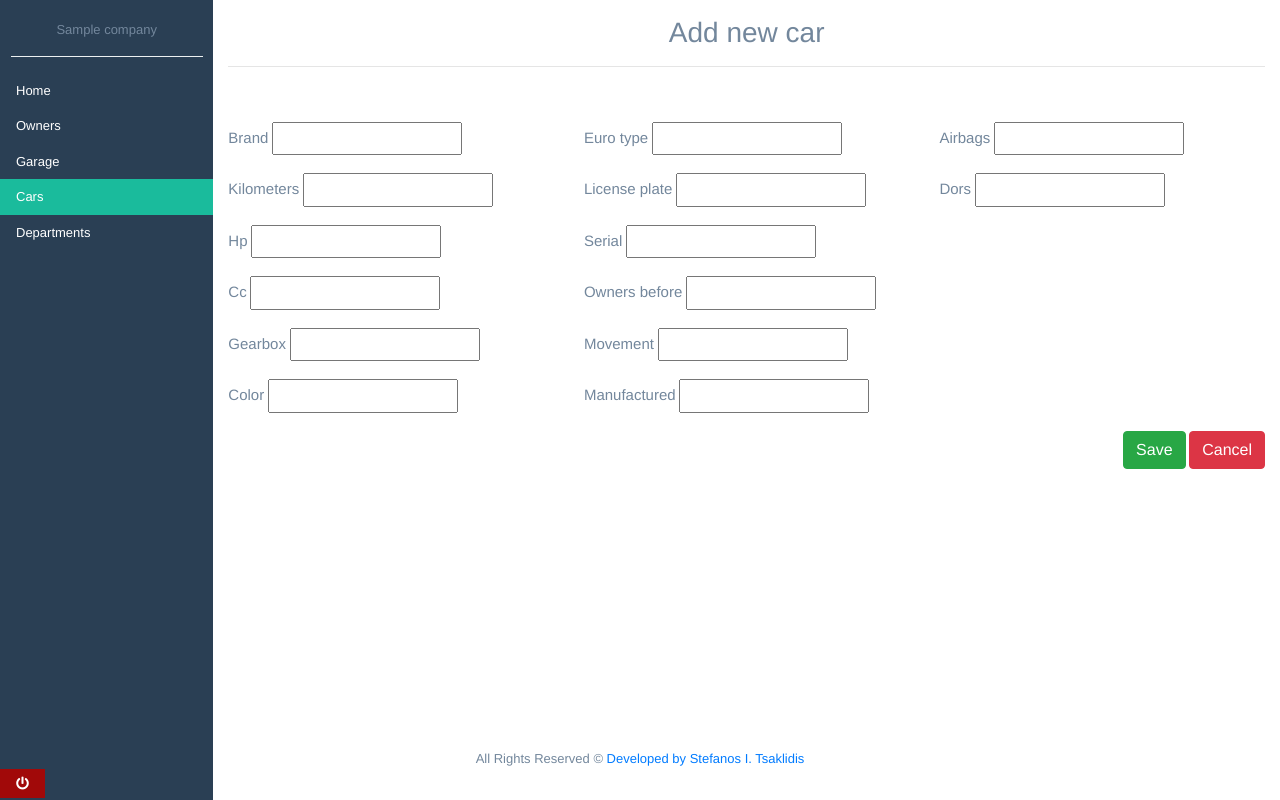
After one commit to tsaklidis/car-service-monitor, a Python web app: template csm/templates/jinja2/panel/car_new.html in a window 1280 px wide. The commit adds this page. Run offline with Jinja, Linux system fonts and the light colour scheme; the template is opened without the code that fills it: most values are stand-ins (such as "Sample title", 1, 10 or a date in 2020); form fields are guessed from the names that the template uses; some libraries are stand-ins or nearby versions.

Commit message:
New car form + Allow no owners to car

```diff
--- a/csm/cars/models.py
+++ b/csm/cars/models.py
@@ -16,7 +16,8 @@ GEARS = (
 class Car(models.Model):
     company = models.ForeignKey('companies.Company')
 
-    owner = models.ForeignKey('users.Owner', related_name='owner')
+    owner = models.ForeignKey(
+        'users.Owner', related_name='owner', blank=True, null=True)
 
     brand = models.CharField(max_length=255, blank=False,
                              verbose_name=_(u'Car Brand'), help_text='eg:Fiat')
--- a/csm/panel/urls.py
+++ b/csm/panel/urls.py
@@ -5,7 +5,8 @@ urlpatterns = [
     # panel page
     url('^$', views.home, name='home'),
     url('^owners/', views.owners, name='owners'),
-    url('^cars/', views.cars, name='cars'),
+    url('^cars/$', views.cars, name='cars'),
+    url('^cars/new/$', views.car_new, name='car_new'),
     url('^view/(?P<car_id>[\d]+)/car/$', views.car_single, name='car_single'),
 
 ]
--- /dev/null
+++ b/csm/static/csm/css/panel/car_new.css
@@ -0,0 +1,5 @@
+.form-group span {font-size: 15px;}
+.form-group input {
+	font-size: 13px;
+	padding: 5px;
+}
--- /dev/null
+++ b/csm/templates/jinja2/panel/car_new.html
@@ -0,0 +1,193 @@
+{% extends "base_nav.html" %}
+
+{% block page_title %}New car{% endblock %}
+{% block site_css %}
+    <link href="{{ static('csm/css/panel/car_new.css') }}" rel="stylesheet" type="text/css">
+{% endblock %}
+{% block extra_head %}{% endblock%}
+{% block meta_description %}{% endblock %}
+{% block keywords %}{% endblock %}
+
+
+{% block main %}
+    <h3 class="text-center">Add new car</h3><hr>
+    <br><br>
+
+    <form method="post" action="{{ url('panel:car_new') }}" role="form" enctype="multipart/form-data">
+        <input type="hidden" name="csrfmiddlewaretoken" value="{{ csrf_token }}">
+        <div class="row">
+            <div class="col-lg-4 col-md-4 col-sm-6 text-left" >
+                <div class="form-group">
+                    <span>{{car_form.brand.label}}</span>
+                    {{ car_form.brand}}
+                    {% if car_form.brand.errors%}
+                    <div class="alert alert-danger">
+                        {{car_form.brand.errors}}
+                    </div>
+                    {% endif %}
+                </div>
+
+                <div class="form-group">
+                    <span>{{car_form.kilometers.label}}</span>
+                    {{ car_form.kilometers}}
+                    {% if car_form.kilometers.errors%}
+                    <div class="alert alert-danger">
+                        {{car_form.kilometers.errors}}
+                    </div>
+                    {% endif %}
+                </div>
+
+                <div class="form-group">
+                    <span>{{car_form.hp.label}}</span>
+                    {{ car_form.hp}}
+                    {% if car_form.hp.errors%}
+                    <div class="alert alert-danger">
+                        {{car_form.hp.errors}}
+                    </div>
+                    {% endif %}
+                </div>
+
+                <div class="form-group">
+                    <span>{{car_form.cc.label}}</span>
+                    {{ car_form.cc}}
+                    {% if car_form.cc.errors%}
+                    <div class="alert alert-danger">
+                        {{car_form.cc.errors}}
+                    </div>
+                    {% endif %}
+                </div>
+
+                <div class="form-group">
+                    <span>{{car_form.gearbox.label}}</span>
+                    {{ car_form.gearbox}}
+                    {% if car_form.gearbox.errors%}
+                    <div class="alert alert-danger">
+                        {{car_form.gearbox.errors}}
+                    </div>
+                    {% endif %}
+                </div>
+
+                <div class="form-group">
+                    <span>{{car_form.color.label}}</span>
+                    {{ car_form.color}}
+                    {% if car_form.color.errors%}
+                    <div class="alert alert-danger">
+                        {{car_form.color.errors}}
+                    </div>
+                    {% endif %}
+                </div>
+            </div>
+
+            <div class="col-lg-4 col-md-4 col-sm-6 text-left" >
+
+                <div class="form-group">
+                    <span>{{car_form.euro_type.label}}</span>
+                    {{ car_form.euro_type}}
+                    {% if car_form.euro_type.errors%}
+                    <div class="alert alert-danger">
+                        {{car_form.euro_type.errors}}
+                    </div>
+                    {% endif %}
+                </div>
+
+                <div class="form-group">
+                    <span>{{car_form.license_plate.label}}</span>
+                    {{ car_form.license_plate}}
+                    {% if car_form.license_plate.errors%}
+                    <div class="alert alert-danger">
+                        {{car_form.license_plate.errors}}
+                    </div>
+                    {% endif %}
+                </div>
+
+                <div class="form-group">
+                    <span>{{car_form.serial.label}}</span>
+                    {{ car_form.serial}}
+                    {% if car_form.serial.errors%}
+                    <div class="alert alert-danger">
+                        {{car_form.serial.errors}}
+                    </div>
+                    {% endif %}
+                </div>
+
+                <div class="form-group">
+                    <span>{{car_form.owners_before.label}}</span>
+                    {{ car_form.owners_before}}
+                    {% if car_form.owners_before.errors%}
+                    <div class="alert alert-danger">
+                        {{car_form.owners_before.errors}}
+                    </div>
+                    {% endif %}
+                </div>
+
+                <div class="form-group">
+                    <span>{{car_form.movement.label}}</span>
+                    {{ car_form.movement}}
+                    {% if car_form.movement.errors%}
+                    <div class="alert alert-danger">
+                        {{car_form.movement.errors}}
+                    </div>
+                    {% endif %}
+                </div>
+
+                <div class="form-group">
+                    <span>{{car_form.manufactured.label}}</span>
+                    {{ car_form.manufactured}}
+                    {% if car_form.manufactured.errors%}
+                    <div class="alert alert-danger">
+                        {{car_form.manufactured.errors}}
+                    </div>
+                    {% endif %}
+                </div>
+
+
+            </div>
+
+            <div class="col-lg-4 col-md-4 col-sm-6 text-left" >
+
+                <div class="form-group">
+                    <span>{{car_form.airbags.label}}</span>
+                    {{ car_form.airbags}}
+                    {% if car_form.airbags.errors%}
+                    <div class="alert alert-danger">
+                        {{car_form.airbags.errors}}
+                    </div>
+                    {% endif %}
+                </div>
+
+                <div class="form-group">
+                    <span>{{car_form.dors.label}}</span>
+                    {{ car_form.dors}}
+                    {% if car_form.dors.errors%}
+                    <div class="alert alert-danger">
+                        {{car_form.dors.errors}}
+                    </div>
+                    {% endif %}
+                </div>
+
+
+
+            </div>
+        </div>
+
+        <div class="row">
+            <div class="col-lg-12 text-right">
+                <div class="form-group " >
+                    <button class="btn btn-success" type="submit">Save</button>
+                    <a href="{{ url('panel:cars') }}" class="btn btn-danger">Cancel</a>
+                </div>
+            </div>
+        </div>
+    </form>
+
+{% endblock %}
+{% block site_js %}
+    <script type="text/javascript">
+
+
+        $(document).ready(function() {
+            $('#cars').addClass('active');
+
+        });
+    </script>
+{% endblock %}
--- a/csm/templates/jinja2/panel/cars.html
+++ b/csm/templates/jinja2/panel/cars.html
@@ -11,7 +11,7 @@
 
 {% block main %}
 	<h3 class="text-center">Available cars</h3><hr>
-	<div class="btn btn-sm btn-success disabled"> <i class="fa fa-plus"></i> New car</div>
+	<a class="btn btn-sm btn-success" href="{{ url('panel:car_new')}}"> <i class="fa fa-plus"></i> New car</a>
 	<br><br>
 	<table class="table table-hover text-left">
 		<thead>
```
Also changed, not shown: csm/cars/forms.py (added, +193 -0 lines), csm/panel/views.py (+25 -0 lines), csm/cars/migrations/0002_auto_20190206_1920.py (added).
